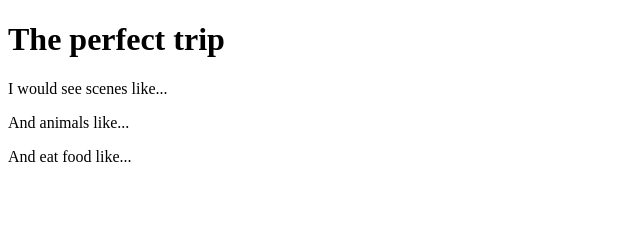
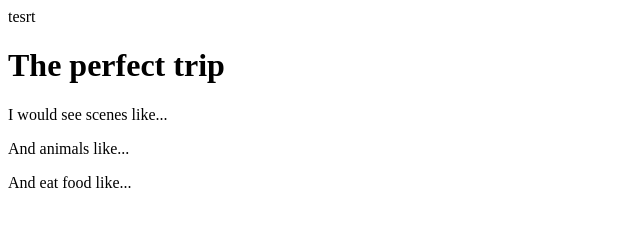
Before and after one commit to LaGuardia-WebDev-2024/laguardia-webdev-2024-classroom-test-1-4-soooo-close-1-4-HTML-Images, a plain HTML site: page index.html in a window 1280 px wide. Shown: the whole page, without its empty margins (0-640 px from the left). Drawn offline with Linux system fonts and the light colour scheme.

Commit message:
Update index.html

```diff
--- a/index.html
+++ b/index.html
@@ -4,7 +4,7 @@
         <title>Challenge: A picture-perfect trip</title>
         <meta charset="utf-8">
     </head>
-    <body>
+    <body> tesrt
         <h1>The perfect trip</h1>
 
         <p>I would see scenes like...</p>
```
